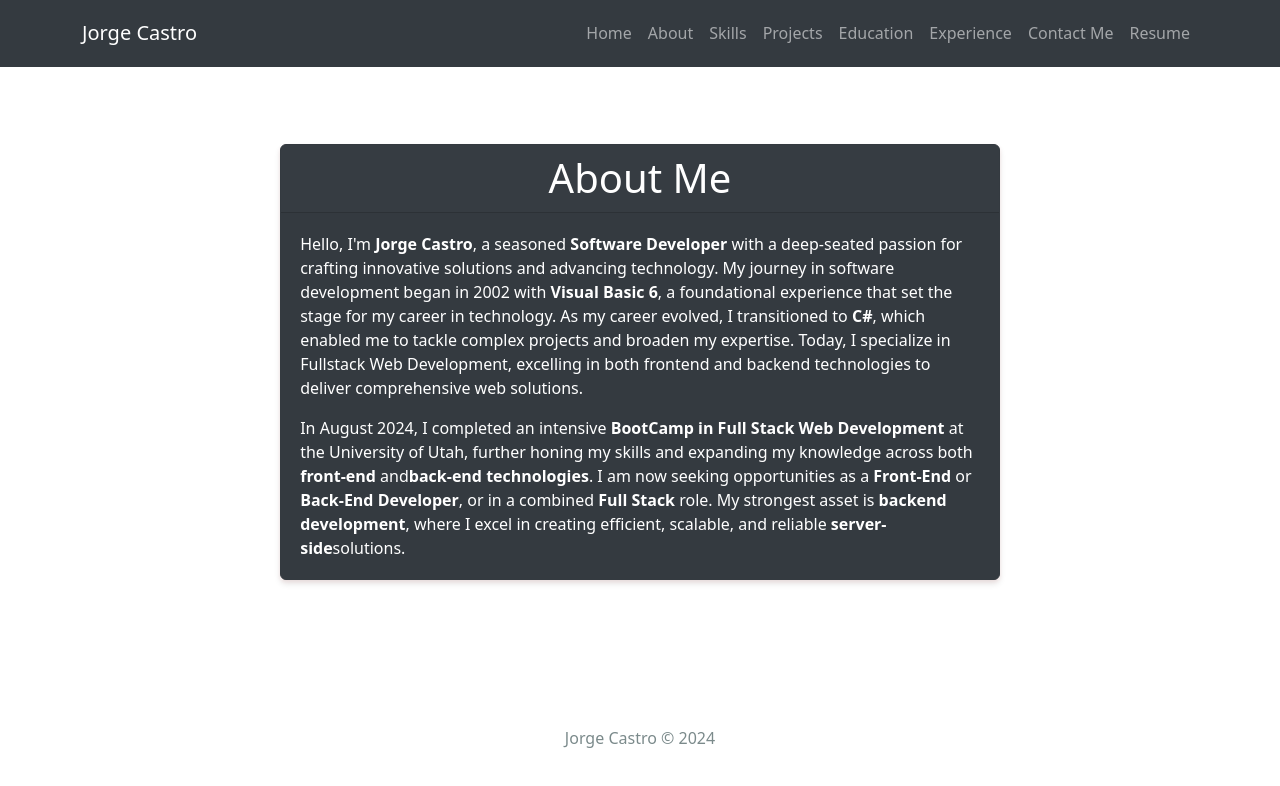
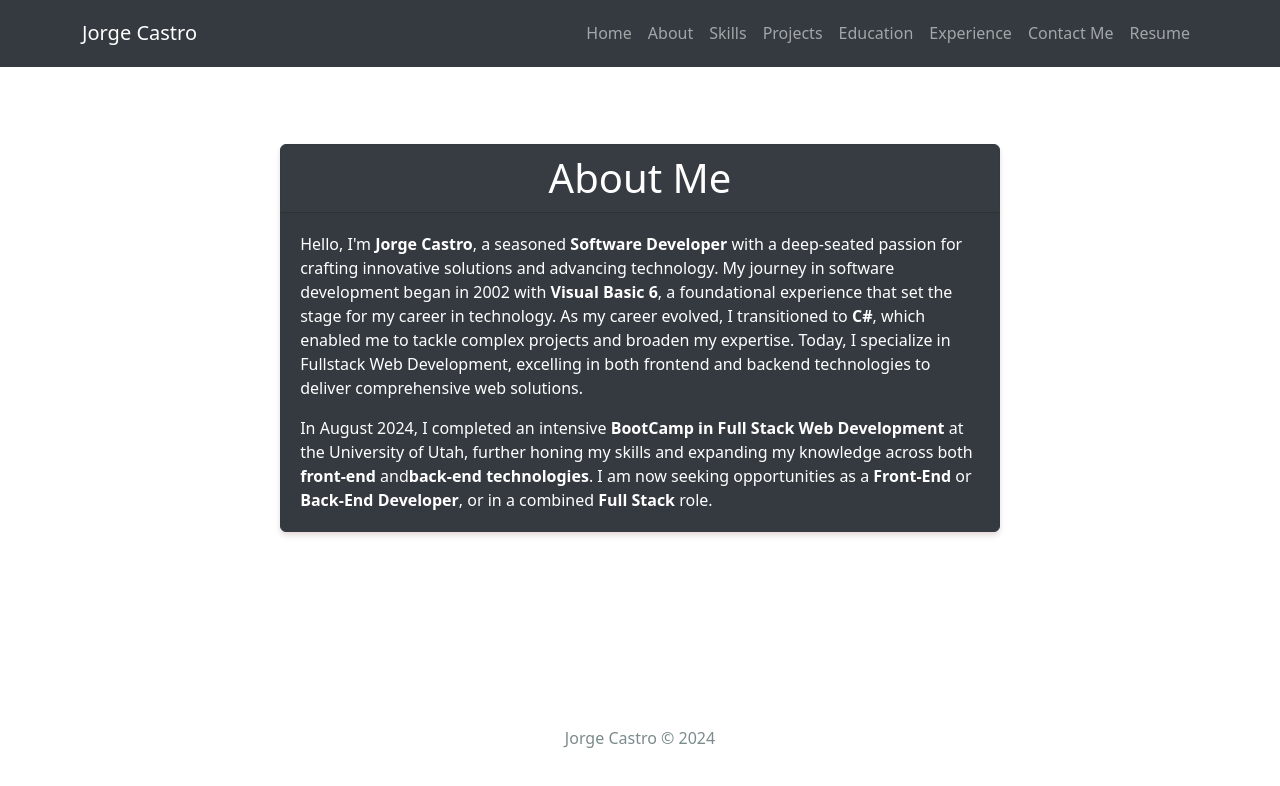
Before and after one commit to jlcastro1877/my_portfolio, a React (Create React App) app in the folder frontend/: page /about in a window 1280 px wide. Shown: the top 786 px of the page. Built offline with nearby package versions, Linux system fonts and the light colour scheme.

Commit message:
improve about me

```diff
--- a/frontend/src/components/About.jsx
+++ b/frontend/src/components/About.jsx
@@ -33,10 +33,7 @@ const About = () => {
                 <strong>back-end technologies</strong>. I am now seeking
                 opportunities as a <strong>Front-End</strong> or{" "}
                 <strong>Back-End Developer</strong>, or in a combined{" "}
-                <strong>Full Stack</strong> role. My strongest asset is{" "}
-                <strong>backend development</strong>, where I excel in creating
-                efficient, scalable, and reliable <strong>server-side</strong>
-                solutions.
+                <strong>Full Stack</strong> role.
               </Card.Text>
             </Card.Body>
           </Card>
```
